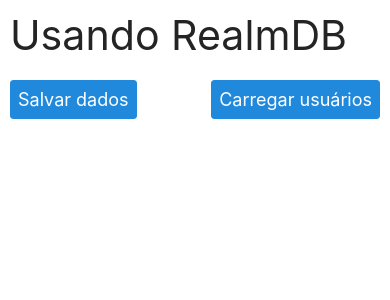
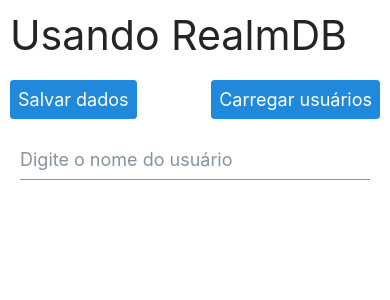
Before and after one commit to phcbarros/Poc-BD-RN, a React Native app: screen / in a window 390 px wide. Shown: the top 300 px of the page. Built offline with nearby package versions, Linux system fonts and the light colour scheme.

Commit message:
Criando poc com RealmDB - 6 Adicionar autocomplete na busca de usuário

```diff
--- a/src/pages/RealmPage.js
+++ b/src/pages/RealmPage.js
@@ -1,6 +1,6 @@
-import React, { useState } from 'react'
+import React, { useCallback, useEffect, useState } from 'react'
 import { FlatList, View, StyleSheet, TouchableHighlight } from 'react-native'
-import { Avatar, Button, ListItem, Text } from 'react-native-elements'
+import { Avatar, Button, ListItem, Text, Input } from 'react-native-elements'
 import { getRealm } from '../services/realm'
 
 async function getUsers() {
@@ -45,6 +45,7 @@
 
 export default function RealmPage() {
   const [users, setUsers] = useState([])
+  const [query, setQuery] = useState('')
   //const [posts, setPosts] = useState([])
   //const [comments, setComments] = useState([])
 
@@ -133,6 +134,20 @@
     setUsers(data)
   }
 
+  const searchUser = useCallback(() => {
+    if (!query) {
+      setUsers([])
+      return
+    }
+    const realm = getRealm()
+    const data = realm.objects('User').filtered(`name CONTAINS "${query}"`)
+    setUsers(data)
+  }, [query])
+
+  useEffect(() => {
+    searchUser()
+  }, [searchUser])
+
   function renderUsers({ item }) {
     return (
       <TouchableHighlight onPress={() => {}}>
@@ -164,6 +179,11 @@
       </View>
       <View style={styles.container}>
         {users.length ? <Text h3>Lista de usuários</Text> : null}
+        <Input
+          value={query}
+          onChangeText={setQuery}
+          placeholder="Digite o nome do usuário"
+        />
         <FlatList
           data={users}
           keyExtractor={(item) => String(item.id)}
```
